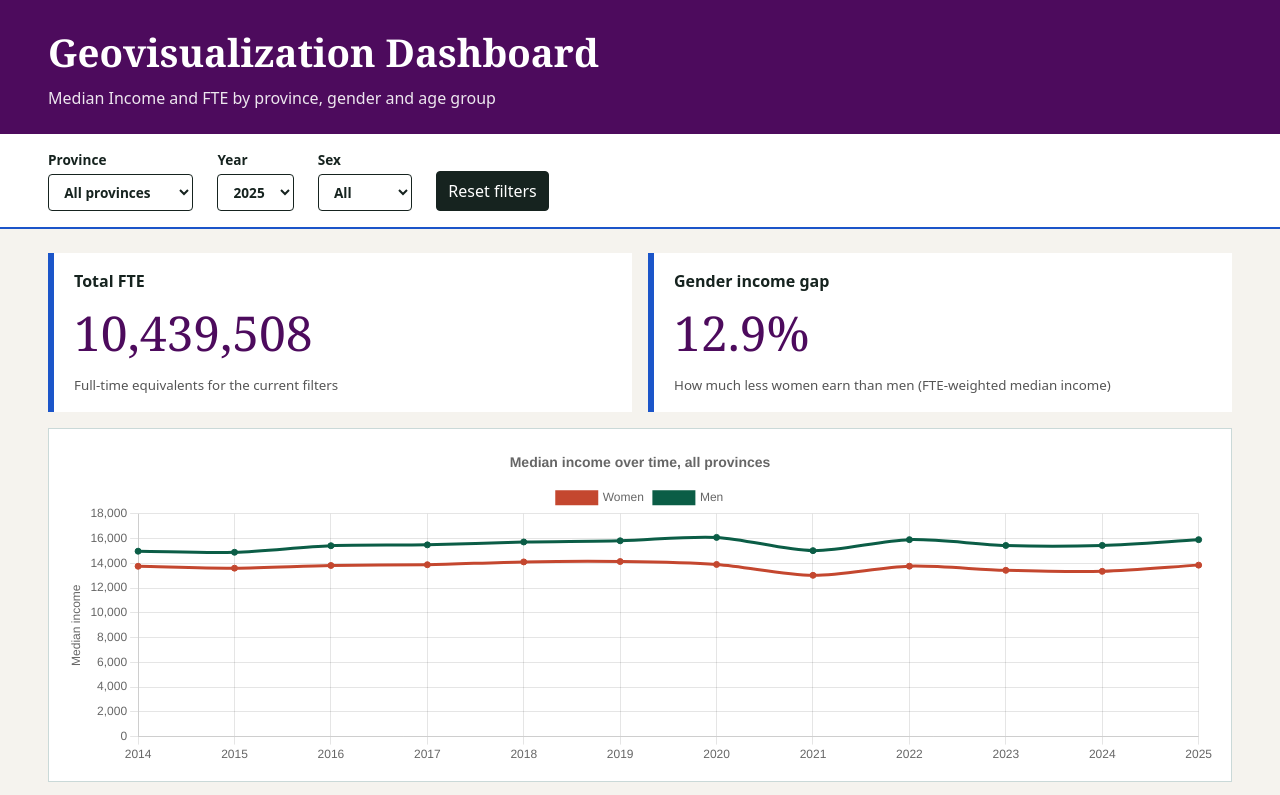
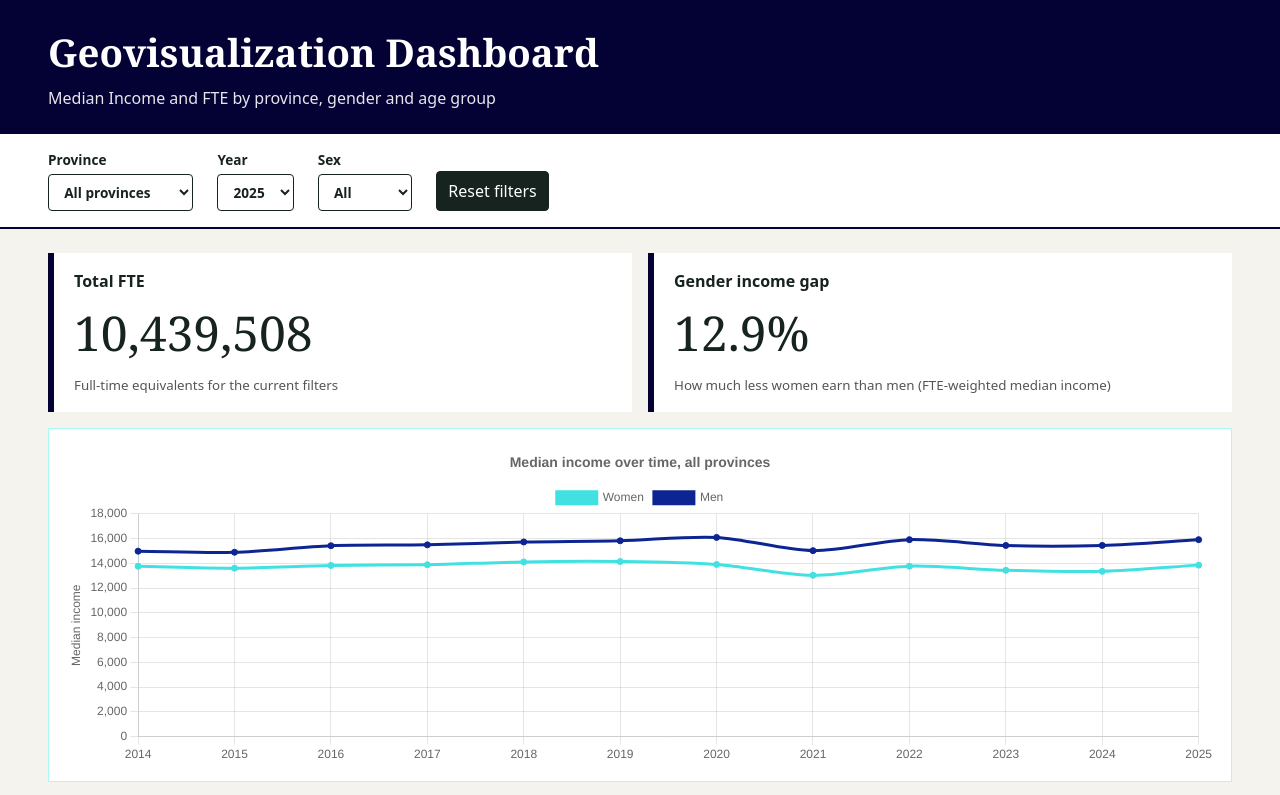
Before and after one commit to vhuhwavhomanyaga/gmt320-assignment-2, a plain HTML site: page assignment2.html in a window 1280 px wide. Shown: the top 795 px of the page. Drawn offline with nearby package versions, Linux system fonts and the light colour scheme.

Commit message:
Change of colours

```diff
--- a/assignment2.css
+++ b/assignment2.css
@@ -3,9 +3,9 @@
   --ink: #16231f;
   --paper: #f5f3ee;
   --panel: #ffffff;
-  --green: #4d0b5d;
+  --darkblue: #040134;
   --ochre: #1b55c9;
-  --line: #cad9d8;
+  --line: #a9fcf6;
 }
 * { box-sizing: border-box; }
 body { margin: 0;
@@ -14,7 +14,7 @@ body { margin: 0;
     font-family: system-ui, "Segoe UI", sans-serif;
     line-height: 1.5; }
 
-.site-header { background: var(--green);
+.site-header { background: var(--darkblue);
     color: #fff; padding: 1.5rem clamp(1rem, 4vw, 3rem); }
 .site-header h1 { margin: 0 0 .25rem;
     font-family: Georgia, "Times New Roman", serif;
@@ -29,7 +29,7 @@ body { margin: 0;
     align-items: end;
     padding: 1rem clamp(1rem, 4vw, 3rem);
     background: #fff;
-    border-bottom: 2px solid var(--ochre); }
+    border-bottom: 2px solid var(--darkblue); }
 .controls label { display: flex;
     flex-direction: column;
     font-size: .85rem;
@@ -42,7 +42,7 @@ select, button { font: inherit;
 button { background: var(--ink);
     color: #fff;
     cursor: pointer; }
-select:focus-visible, button:focus-visible { outline: 3px solid var(--ochre);
+select:focus-visible, button:focus-visible { outline: 3px solid var(--darkblue);
     outline-offset: 2px; }
 
 .dashboard { display: grid;
@@ -57,7 +57,7 @@ select:focus-visible, button:focus-visible { outline: 3px solid var(--ochre);
     grid-template-columns: repeat(2, 1fr);
     gap: 1rem; }
 .indicator { background: var(--panel);
-    border-left: 6px solid var(--ochre);
+    border-left: 6px solid var(--darkblue);
     padding: 1rem 1.25rem; }
 .indicator h2 { margin: 0;
     font-size: 1rem; }
--- a/assignment2dashboard.js
+++ b/assignment2dashboard.js
@@ -92,8 +92,8 @@ function groupBy(rows, key) {
 
 /*Creating the charts*/
 const INCOME = 'Median income';
-const COLORS = { F: '#c4472f', M: '#0b5d46', base: '#9fb8ae', highlight: '#c98a1b',
-                 palette: ['#0b5d46', '#c98a1b', '#c4472f', '#4a6fa5', '#7d8f69'] };
+const COLORS = { F: '#42e1e1', M: '#0d2593', base: '#61688e', highlight: '#4b349e',
+                 palette: ['#309598', '#56B4E9', '#00329f', '#3667af', '#211cb4'] };
 const charts = {};
 
 function render(id, config) {
```
